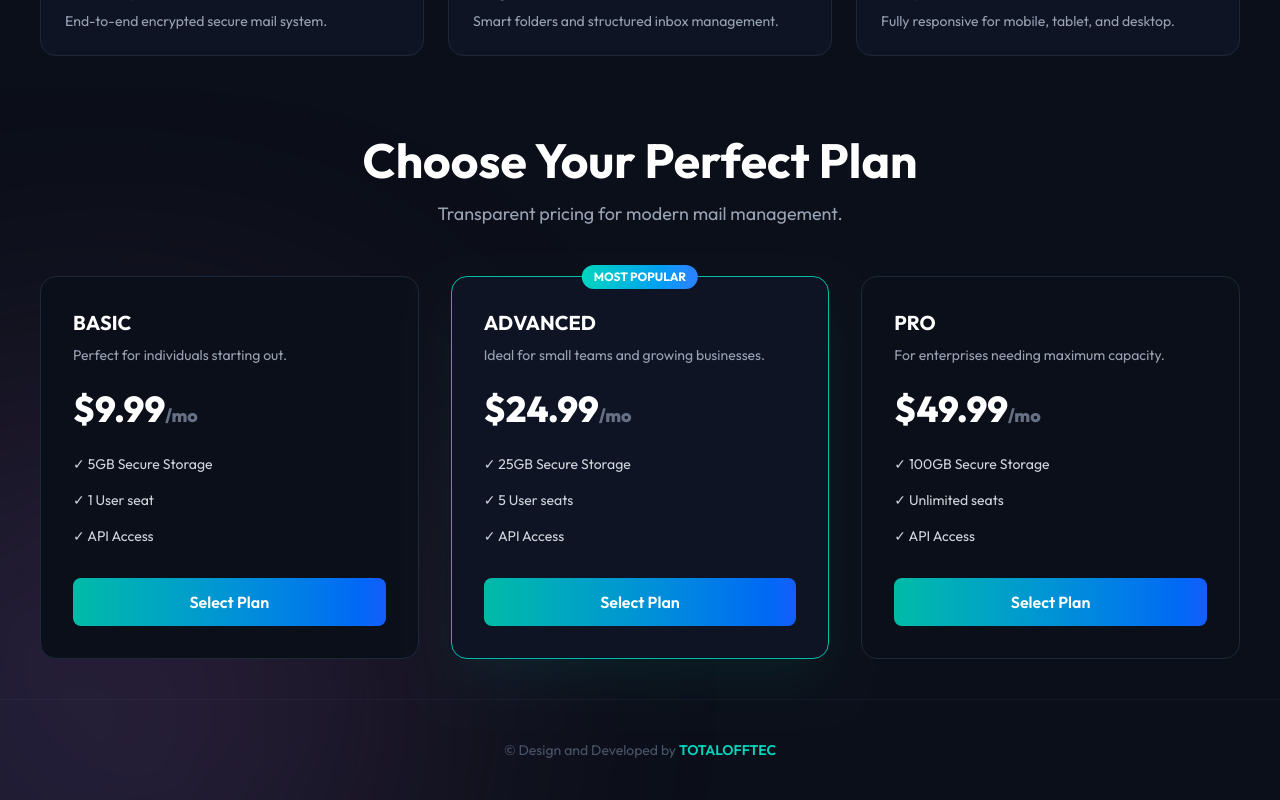
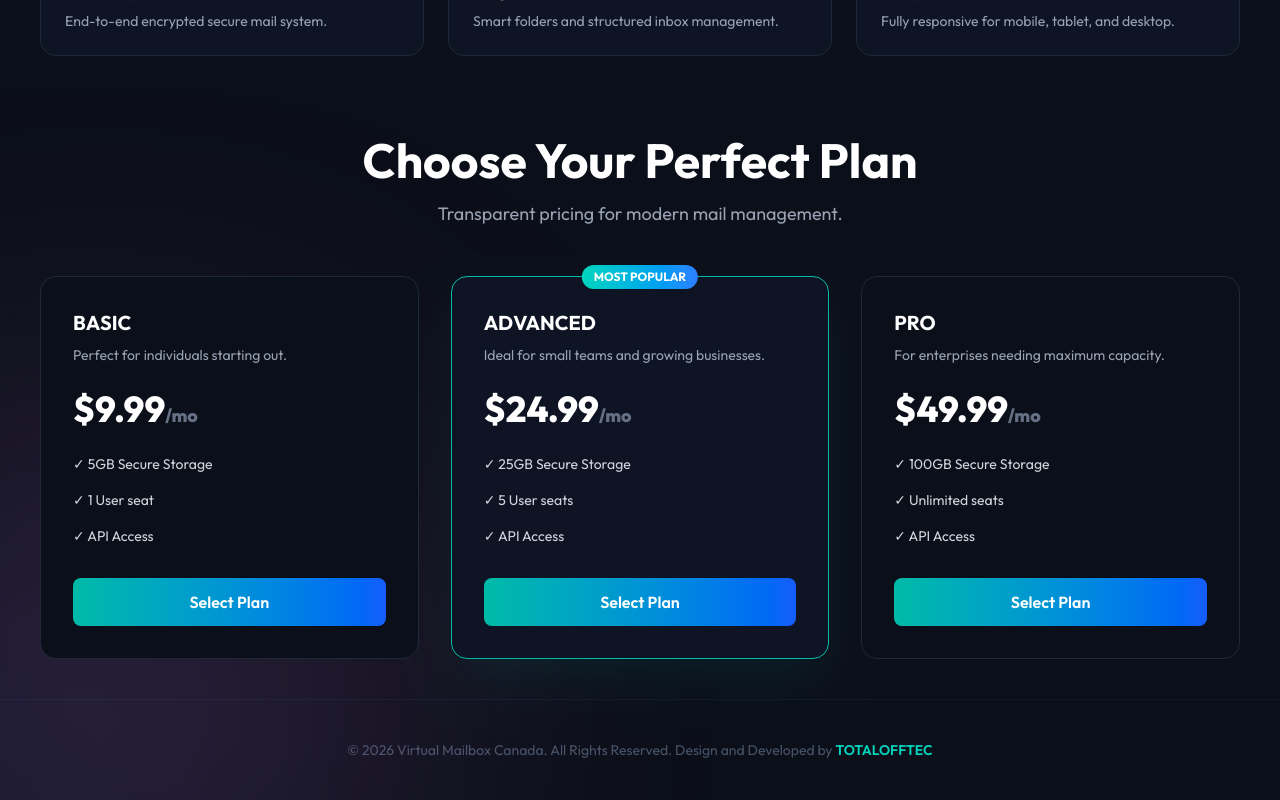
Before and after one commit to farhina-parvin/Virtual-Mailbox, a Next.js app: page / in a window 1280 px wide. Shown: the part 735-1535 px from the top of the page. Built offline with nearby package versions, Linux system fonts and the light colour scheme.

Commit message:
updated page

```diff
--- a/src/app/(public)/page.tsx
+++ b/src/app/(public)/page.tsx
@@ -31,7 +31,6 @@ export default function HomePage() {
             Virtual Mailbox Canada
           </span>
         </div>
-
         {/* Desktop Links */}
         <div className="hidden gap-8 text-sm text-gray-300 md:flex">
           <Link href="/" className="transition hover:text-white">
@@ -192,7 +191,7 @@ export default function HomePage() {
       <PricingSection />
       {/* FOOTER */}
       <footer className="mt-10 border-t border-gray-900 py-10 text-center text-sm text-gray-600">
-        © Design and Developed by{" "}
+        © 2026 Virtual Mailbox Canada. All Rights Reserved. Design and Developed by{" "}
         <a
           href="https://totalofftec.com"
           target="_blank"
```
